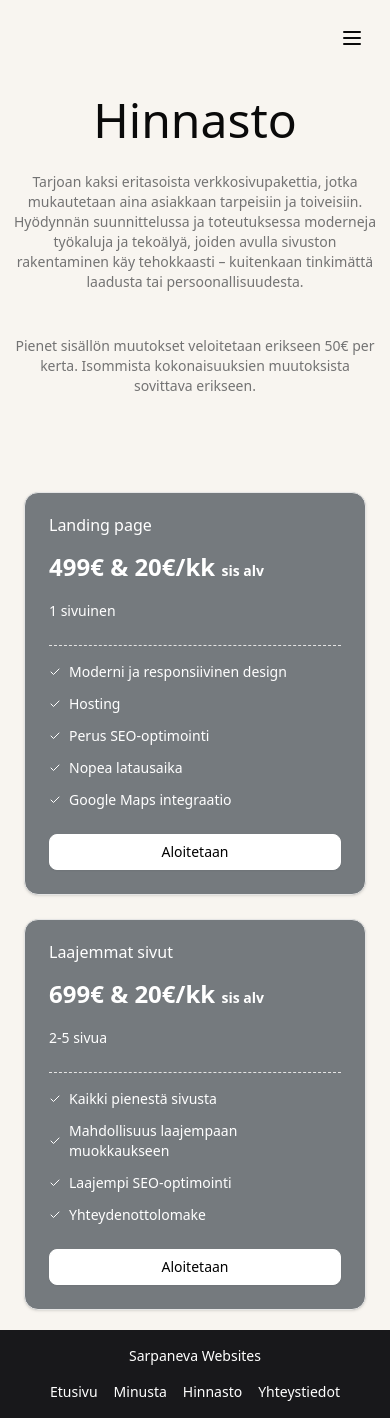
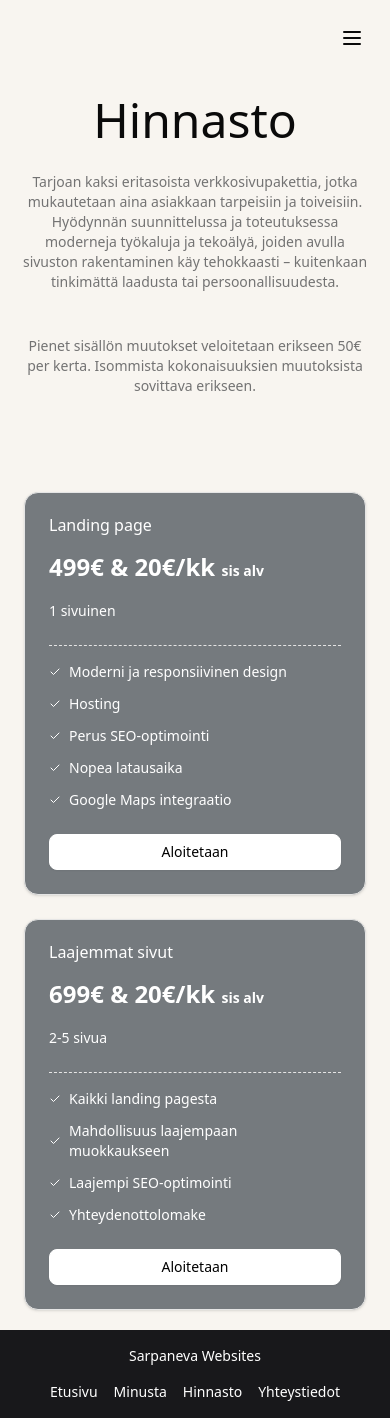
Before and after one commit to DanuPanu/SarpanevaWebsites, a Next.js app: page /hinnasto in a window 390 px wide. Built offline with nearby package versions, Linux system fonts and the light colour scheme.

Commit message:
Tweaks to hinnasto

```diff
--- a/components/hinnasto/hinnasto-otsikko.tsx
+++ b/components/hinnasto/hinnasto-otsikko.tsx
@@ -2,7 +2,7 @@ import { TextEffect } from '../motion-primitives/text-effect'
 
 export default function ContentSectionHinnasto() {
     return (
-        <section className="px-3 py-16 md:pt-32 bg-[#f8f5f0] ">
+        <section className="px-5 py-16 md:pt-32 bg-[#f8f5f0] ">
             <div className="absolute inset-0 -z-10 size-full [background:radial-gradient(125%_125%_at_50%_100%,transparent_0%,var(--color-background)_75%)]"></div>
                 <div className="mx-auto max-w-7xl px-6">
                     <div className="text-center sm:mx-auto lg:mr-auto lg:mt-0">
--- a/components/hinnasto/hinnasto.tsx
+++ b/components/hinnasto/hinnasto.tsx
@@ -55,7 +55,7 @@ export default function Hinnasto() {
                             <hr className="border-dashed" />
 
                             <ul className="list-outside space-y-3 text-sm">
-                                {['Kaikki pienestä sivusta', 'Mahdollisuus laajempaan muokkaukseen', 'Laajempi SEO-optimointi', 'Yhteydenottolomake'].map((item, index) => (
+                                {['Kaikki landing pagesta', 'Mahdollisuus laajempaan muokkaukseen', 'Laajempi SEO-optimointi', 'Yhteydenottolomake'].map((item, index) => (
                                     <li key={index} className="flex items-center gap-2">
                                         <Check className="size-3" />
                                         {item}
```
